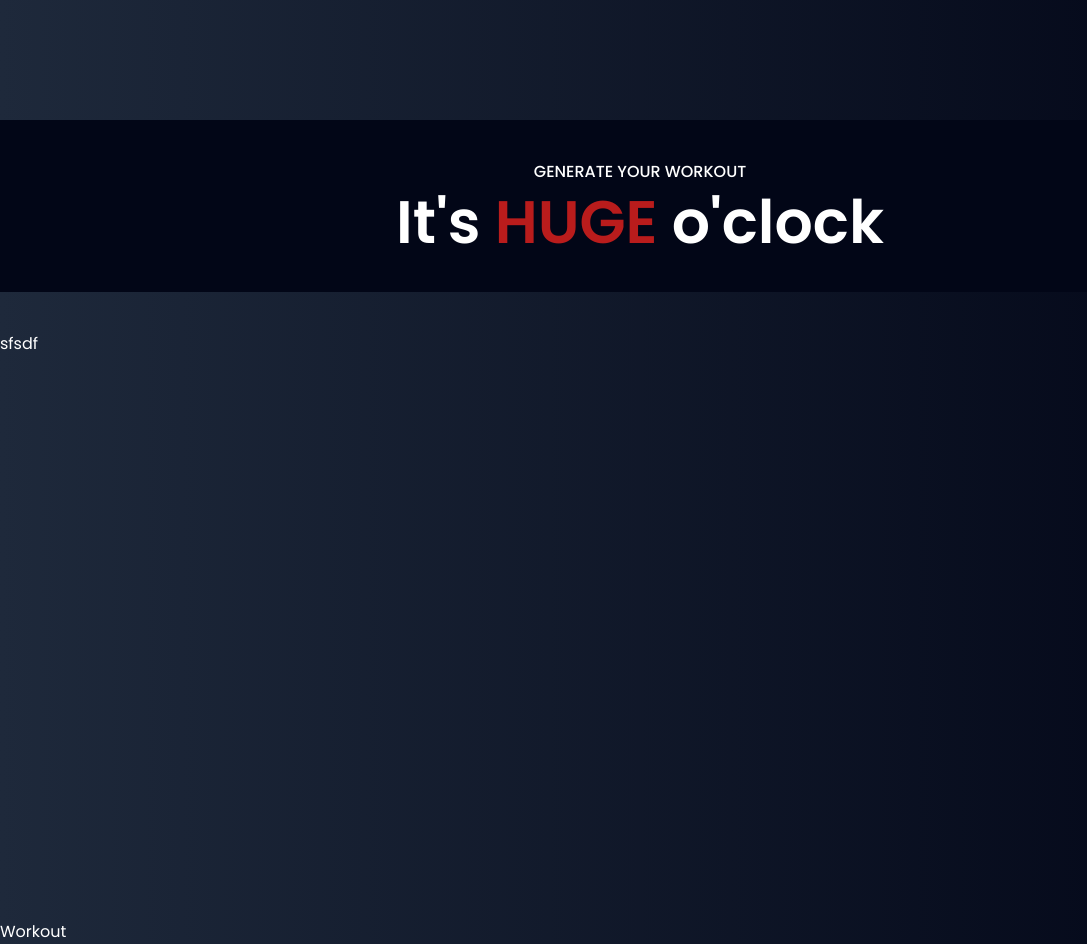
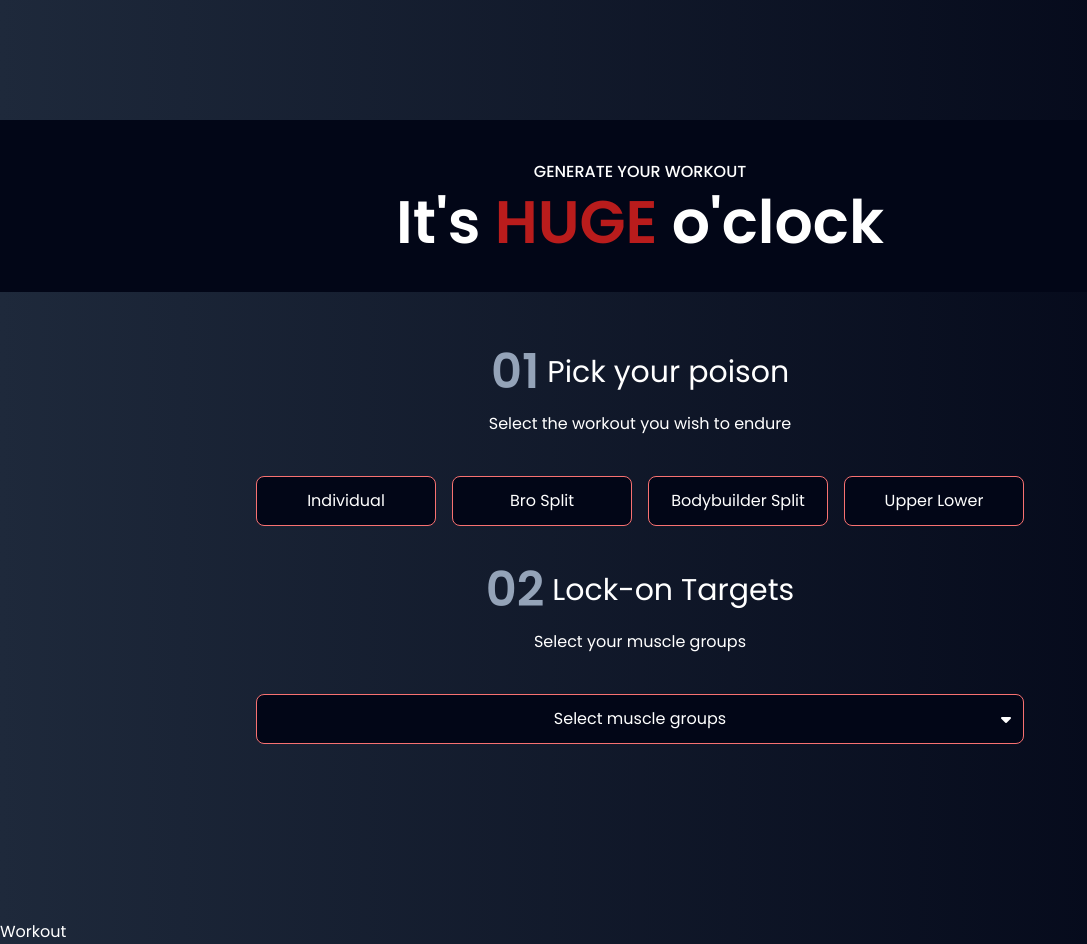
Before and after one commit to Praeda822/PK-GymApp, a React (Vite) app in the folder swole-patrol/: page / in a window 1280 px wide. Shown: the part 680-1624 px from the top of the page, without its empty margins (0-1087 px from the left). Built offline with nearby package versions, Linux system fonts and the light colour scheme.

Commit message:
Conditional dropdown rendering component | squared caret by flex-col'ing it lol

```diff
--- a/swole-patrol/src/components/Generator.jsx
+++ b/swole-patrol/src/components/Generator.jsx
@@ -1,15 +1,62 @@
 // rfc
 import React from "react";
 import SectionWrapper from "./SectionWrapper";
+import { WORKOUTS } from "../utils/swoldier";
+
+function Header(props) {
+  const { index, title, description } = props;
+  return (
+    <div className="flex flex-col gap-4">
+      <div className="flex items-center justify-center gap-2">
+        <p className="text-3xl sm-text-4xl md:text-5xl font-semibold text-slate-400">
+          {index}
+        </p>
+        <h4 className="text-xl sm:text-2xl md:text-3xl">{title}</h4>
+      </div>
+      <p className="text-sm sm:text-base mx-auto">{description}</p>
+    </div>
+  );
+}
 
 export default function Generator() {
+  // Handles the dropdown for muscle groups
+  let showModal = false;
+
   // SectionWrapper will contain the generator for child elements that WON"T be repeated
   return (
     <SectionWrapper
       header={"generate your workout"}
       title={["It's", "Huge", "o'clock"]}
     >
-      sfsdf
+      <Header
+        index={"01"}
+        title={"Pick your poison"}
+        description={"Select the workout you wish to endure"}
+      />
+      <div className="grid grid-cols-2 sm:grid-cols-4 gap-4">
+        {Object.keys(WORKOUTS).map((type, typeIndex) => {
+          return (
+            <button
+              className="bg-slate-950 border border-red-400 duration-200 hover:border-red-700 py-3 rounded-lg"
+              key={typeIndex}
+            >
+              <p className="capitalize">{type.replaceAll("_", " ")}</p>
+            </button>
+          );
+        })}
+      </div>
+      <Header
+        index={"02"}
+        title={"Lock-on Targets"}
+        description={"Select your muscle groups"}
+      />
+      <div className="bg-slate-950  border bordcer-solid border-red-400 rounded-lg flex flex-col">
+        <button className="relative p-3 flex items-center justify-center ">
+          <p>Select muscle groups</p>
+          <i className="fa-solid absolute right-3 top-1/2 -translate-y-1/2 fa-caret-down"></i>
+        </button>
+        {showModal && <div>modal</div>}
+      </div>
     </SectionWrapper>
   );
 }
--- a/swole-patrol/src/components/SectionWrapper.jsx
+++ b/swole-patrol/src/components/SectionWrapper.jsx
@@ -4,14 +4,16 @@ export default function SectionWrapper(props) {
   const { children, header, title } = props;
   return (
     <section className="min-h-screen flex flex-col gap-10">
-      <div className="bg-slate-950 py-10 flex flex-col gap-2 justify-center items-center">
+      <div className="bg-slate-950 py-10 flex flex-col gap-2 justify-center items-center p-4">
         <p className="uppercase font-medium">{header}</p>
         <h2 className="font-semibold text-3xl sm:text-4xl md_text-5xl lg:text-6xl">
           {title[0]} <span className="uppercase text-red-700">{title[1]}</span>{" "}
           {title[2]}
         </h2>
       </div>
-      {children}
+      <div className="max-w-[800px] w-full flex flex-col mx-auto gap-10 p-4">
+        {children}
+      </div>
     </section>
   );
 }
```
